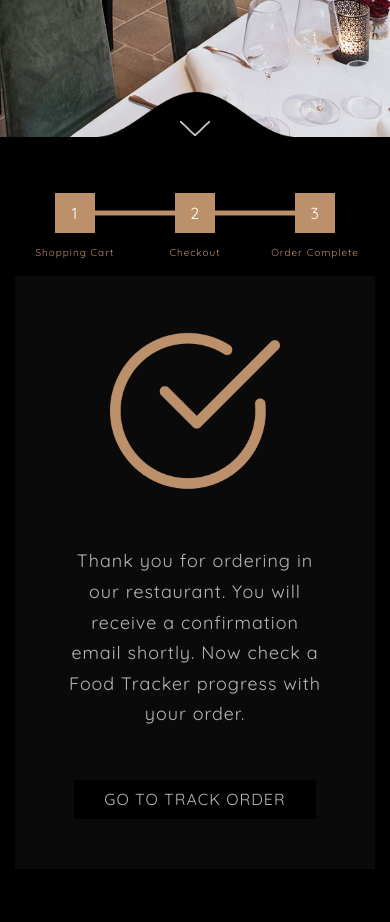
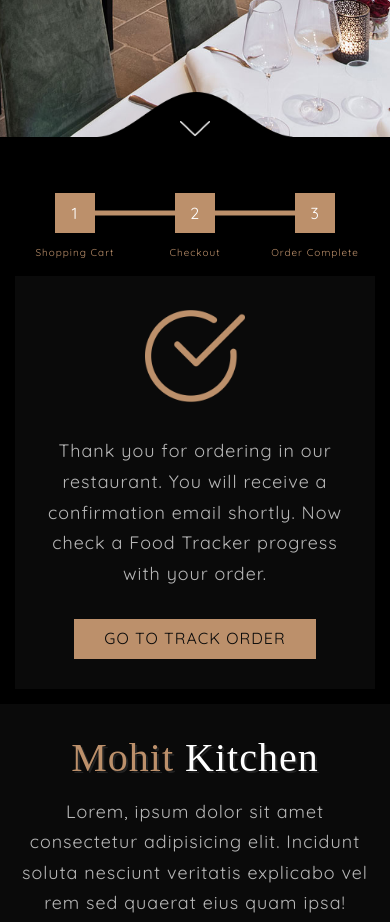
Before and after one commit to mohit-design/mohit-kitchen, a plain HTML site: page order-complete.html in a window 390 px wide. Shown: the part 580-1502 px from the top of the page. Drawn offline with Linux system fonts and the light colour scheme; a web font is replaced by a local one.

Commit message:
Add files via upload

```diff
--- a/css/media.css
+++ b/css/media.css
@@ -281,7 +281,6 @@ textarea.form-control-comment { margin-bottom: 15px; }
 .btn-apply-coupon { margin: 15px 0 0 0; width: 100%; }
 .btn-update-cart { width: 100%; }
 .box-shop-cart-totals-scp > h4 { font-size: 2.4rem; margin-bottom: 15px; }
-.table-shop-cart-totals > tbody > tr > td:first-child { font-family: "Quicksand-SemiBold"; }
 .table-shop-cart-totals > tbody > tr > td:last-child { text-align: left; }
 .table-shop-cart-totals > tbody > tr:nth-last-of-type(2) > td { font-size: 1.8rem; }
 .btn-proceed-to-checkout { background-color: #bc906b; color: #0a0a0a; height: auto; white-space: break-spaces; }
@@ -293,4 +292,19 @@ textarea.form-control-comment { margin-bottom: 15px; }
 
 /*------- Shop Cart Page Ends -------*/
 
+/*------- Order Complete Page Starts -------*/
+
+	/*------- Order Complete Section Starts -------*/
+
+.bg-order-complete-ocp { margin-bottom: 0; padding: 30px 15px 15px; }
+.box-order-complete { padding: 30px; }
+.box-order-complete > img { margin: 0 auto 30px; width: 100px; }
+.box-order-complete > p { margin-bottom: 30px; }
+.track-order-ocp > a { background-color: #bc906b; color: #0a0a0a; }
+.track-order-ocp > a:hover { background-color: #ffffff; }
+
+  /*------- Order Complete Section Ends -------*/
+
+/*------- Order Complete Page Ends -------*/
+
 }
```
